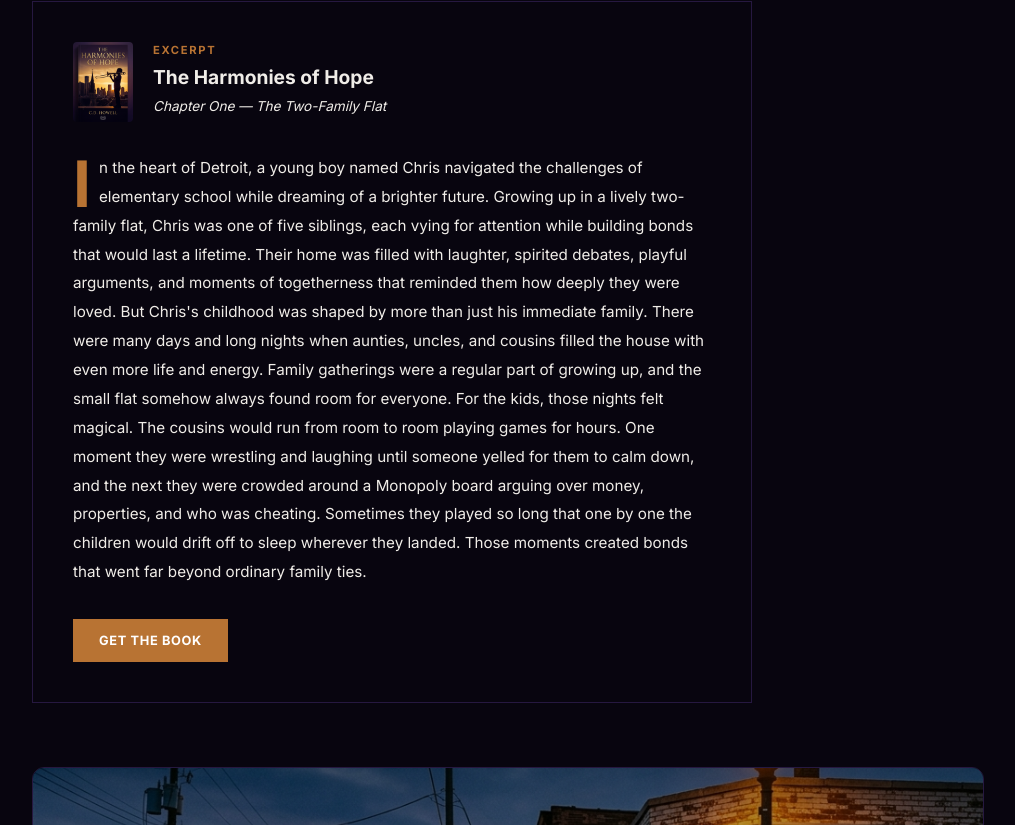
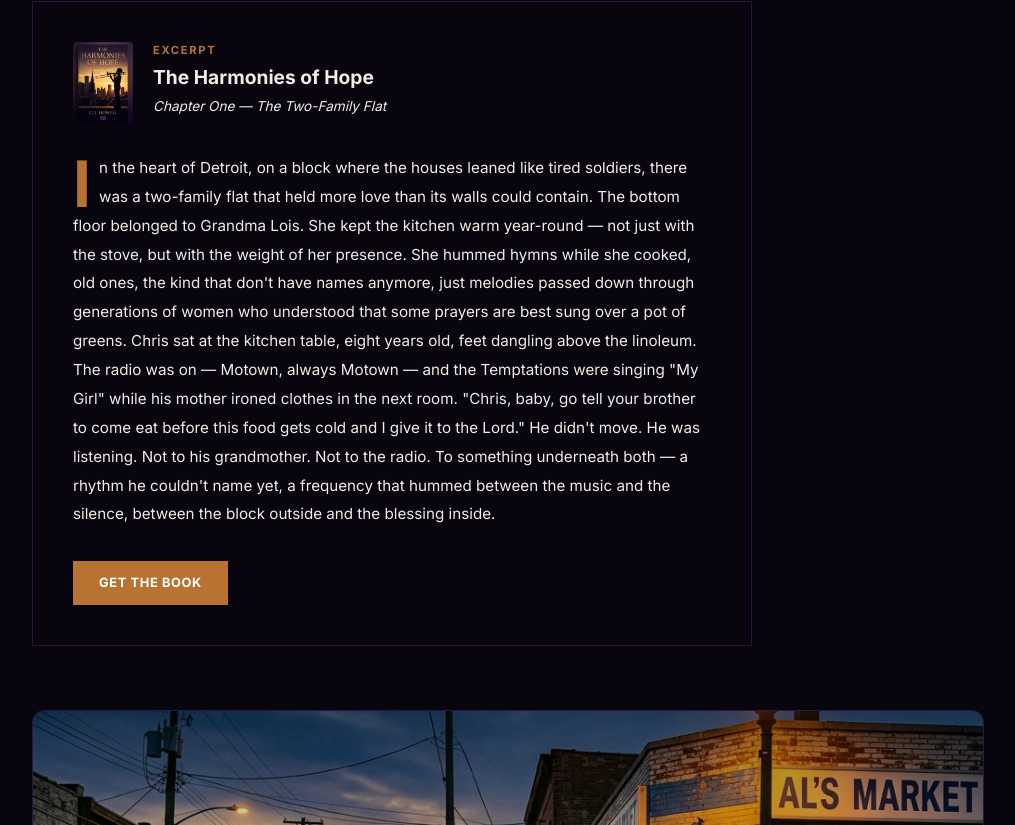
Before and after one commit to ncatlandarch-droid/hood-hymns-publishing, a Next.js app: page /listen in a window 1280 px wide. Shown: the part 1035-1860 px from the top of the page, without its empty margins (132-1147 px from the left). Built offline with nearby package versions, Linux system fonts and the light colour scheme.

Commit message:
fix: BookExcerpt now shows translated text in ES and ZH

```diff
--- a/src/components/ui/BookExcerpt.tsx
+++ b/src/components/ui/BookExcerpt.tsx
@@ -15,7 +15,7 @@ export default function BookExcerpt({ excerpt }: BookExcerptProps) {
   const translated = excerptTranslations[excerpt.id]?.[locale];
   const bookTitle = translated?.bookTitle || excerpt.bookTitle;
   const chapterTitle = translated?.chapterTitle || excerpt.chapterTitle;
-  const text = excerpt.text; // Use full text from content.ts
+  const text = translated?.text || excerpt.text; // Use translated text, fall back to English
 
   const firstLetter = text.charAt(0);
   const restOfText = text.slice(1);
```
